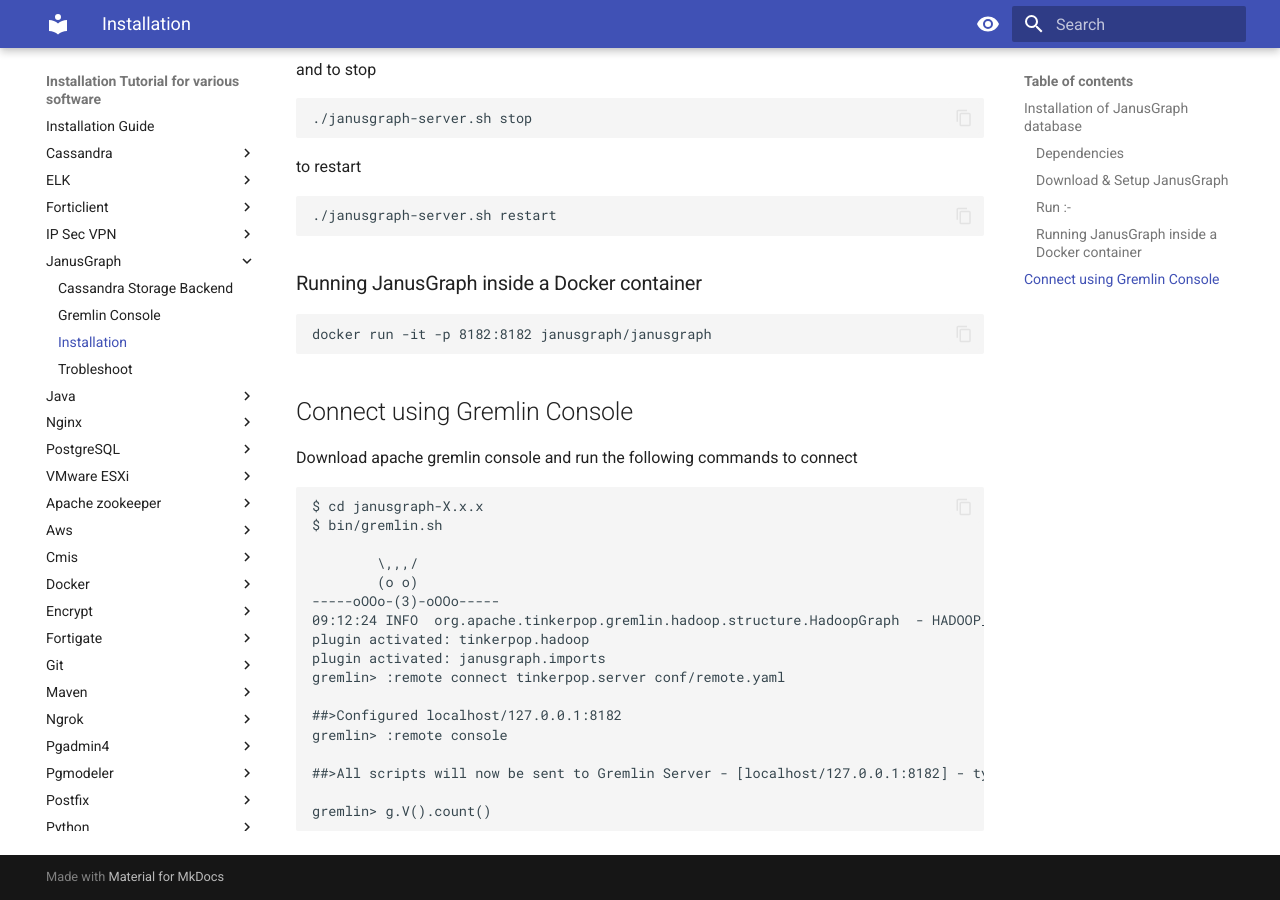
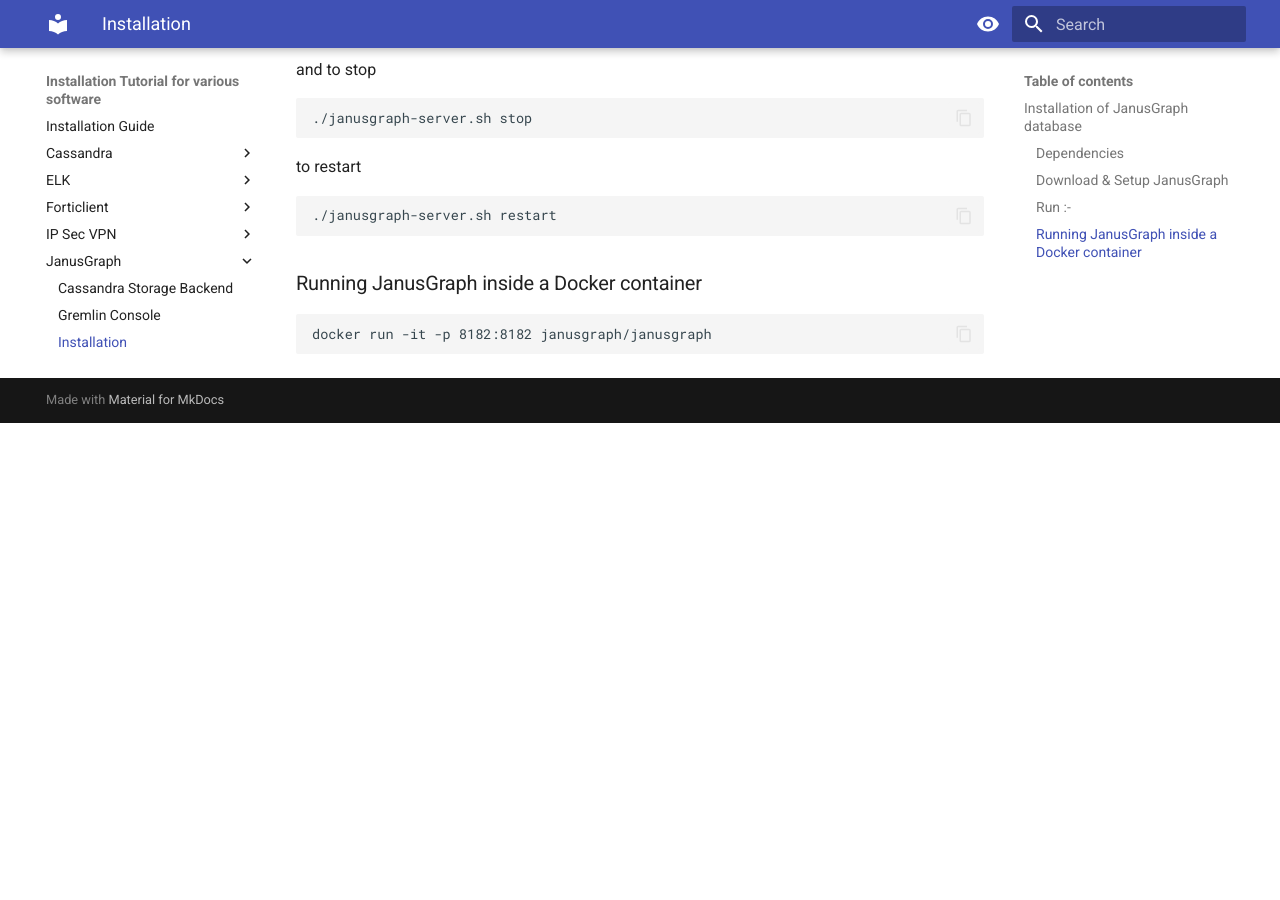
Before and after one commit to m-thirumal/installation_guide, an MkDocs documentation site: the page built from docs/JanusGraph/Installation.md, in a window 1280 px wide and 900 px high, scrolled down 995 px. Built offline with MkDocs 1.6.1 and Material for MkDocs 9.7.7, drawn with Linux system fonts in a browser that asks for light colours; after the commit the page ends 1418 px from its top, so only the background shows below that.

````diff
--- a/docs/JanusGraph/Installation.md
+++ b/docs/JanusGraph/Installation.md
@@ -52,27 +52,3 @@ to restart
 ```
 docker run -it -p 8182:8182 janusgraph/janusgraph
 ```
-
-## Connect using Gremlin Console
-
-Download apache gremlin console and run the following commands to connect
-
-```
-$ cd janusgraph-X.x.x
-$ bin/gremlin.sh
-
-        \,,,/
-        (o o)
------oOOo-(3)-oOOo-----
-09:12:24 INFO  org.apache.tinkerpop.gremlin.hadoop.structure.HadoopGraph  - HADOOP_GREMLIN_LIBS is set to: /usr/local/janusgraph/lib
-plugin activated: tinkerpop.hadoop
-plugin activated: janusgraph.imports
-gremlin> :remote connect tinkerpop.server conf/remote.yaml
-
-##>Configured localhost/127.0.0.1:8182
-gremlin> :remote console
-
-##>All scripts will now be sent to Gremlin Server - [localhost/127.0.0.1:8182] - type ':remote console' to return to local mode
-
-gremlin> g.V().count()
-```
````
Also changed, not shown: docs/JanusGraph/Management API.md (added, +94 -0 lines).
